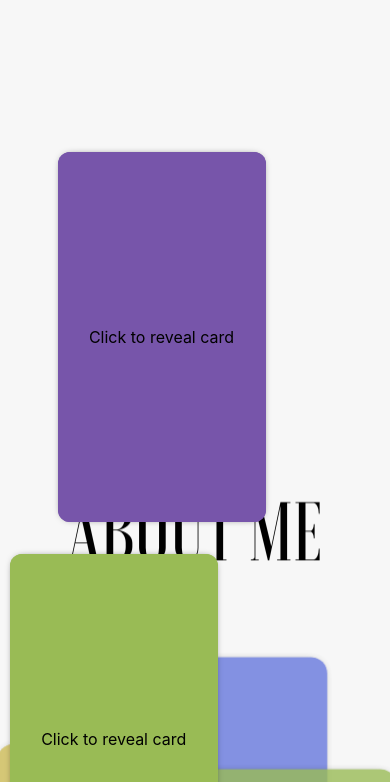
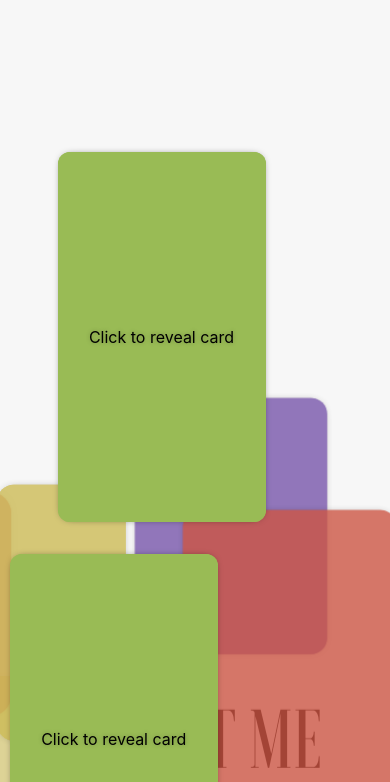
Before and after one commit to IanDab47/portfolio, a Next.js app: page / in a window 390 px wide. Shown: the part 900-1682 px from the top of the page. Built offline with nearby package versions, Linux system fonts and the light colour scheme.

Commit message:
adds shadow for card text

```diff
--- a/components/aboutCard.js
+++ b/components/aboutCard.js
@@ -31,7 +31,7 @@
     // choose which axis for the card to be
     const axisSelect = z === 2 ? 1 : i % 2 // 0 == horizontal, 1 == vertical
     // choose one of 5 colors
-    const colorSelect = Math.floor((i + seedX) % 5)
+    const colorSelect = Math.floor((i + Math.round(seedX)) % 5)
     // generate a rnd int between 6 and 11
     const sizeNarrowGen = Math.floor(seedX * 5 + 6)
     // generate a rnd int between 11 and 19
--- a/styles/About.module.css
+++ b/styles/About.module.css
@@ -94,6 +94,7 @@
   width: 100%;
   height: 100%;
   opacity: 0;
+  text-shadow: 0 0 .25rem #00000040;
   transition: opacity 300ms linear;
 }
 
@@ -144,13 +145,16 @@
 
 /* PHONES */
 @media (max-width: 784px) {
+  .aboutWrapper {
+    height: 100vh;
+  }
+
   .aboutWrapper::after {
     align-items: start;
     height: 40%;
     font-size: 8vw;
     transform: translateZ(-4rem) scale(800%);
   }
-
 
   .card::after {
     content: 'Click to reveal card';
```
